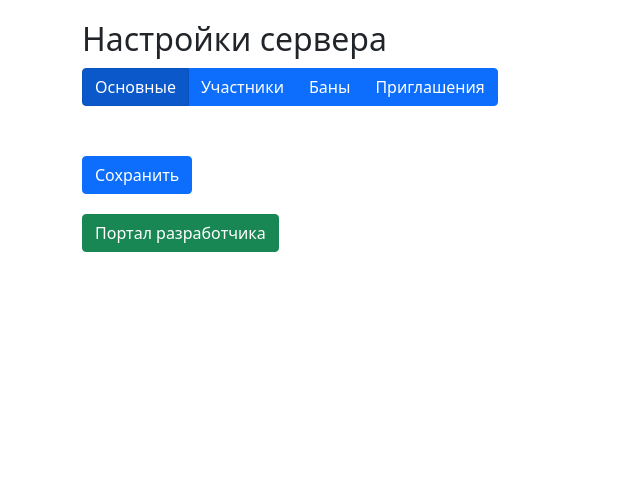
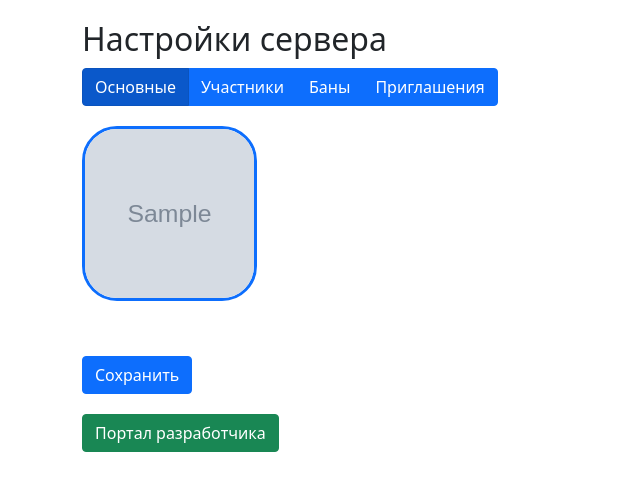
Before and after one commit to AlexFire-Dev/AlexFireChat, a Django app: page /guild/1/change/main/ in a window 1280 px wide. Shown: the part 70-561 px from the top of the page, without its empty margins (0-640 px from the left). Run offline with Django 3.2, Linux system fonts and the light colour scheme; a user stored in the database is signed in; tables that the repository leaves empty hold one stand-in row (values such as "Sample post"); grey boxes marked "Sample" are stand-in pictures; parts of the project's set-up code (start-up, migrations or seed data) failed here and were passed over; some libraries are stand-ins or nearby versions.

Commit message:
v0.19.1 added changing posters for guilds

```diff
--- a/apps/chat/templates/chat/guild_change_main.html
+++ b/apps/chat/templates/chat/guild_change_main.html
@@ -7,6 +7,19 @@
 {% block extra-header %}
     {% if member.is_admin %}
         <a class="header__controls__link" href="{% url 'guild-chat' guild.id %}">{{ guild.name }}</a>{% endif %}
+{% endblock %}
+
+
+{% block style %}
+    <style>
+    .guild__poster {
+        border: solid #0d6efd 3px;
+        width: 175px;
+        height: 175px;
+        border-radius: 20%;
+        margin-bottom: 25px;
+    }
+    </style>
 {% endblock %}
 
 
@@ -21,10 +34,16 @@
             <a href="{% url 'guild-change-links' guild.id %}" class="btn btn-primary">Приглашения</a>
         </div>
 
-        <form method="post" style="margin-top: 20px; margin-bottom: 20px">
+        <form method="post" enctype="multipart/form-data" style="margin-top: 20px; margin-bottom: 20px">
             {% csrf_token %}
 
+            {% if guild.poster %}
+                <img src="{{ guild.poster.url }}" class="guild__poster" alt="poster">
+            {% endif %}
+
             {% include 'forms/form_field_text.html' with label='Название' value=form.name.value name=form.name.name maxlength=30 width='300px' %}
+            <br>
+            {% include 'forms/form_field_file.html' with label='Сменить постер' name=form.poster.name width='300px' %}
 
             <button class="btn btn-primary" type="submit" style="margin-top: 30px">Сохранить</button>
         </form>
```
Also changed, not shown: apps/chat/migrations/0001_initial.py, apps/chat/migrations/0002_initial.py (deleted), apps/user/migrations/0002_alter_user_username.py (added).
